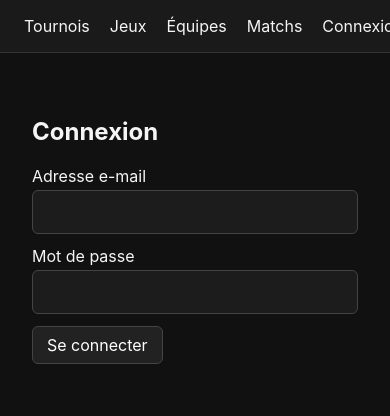
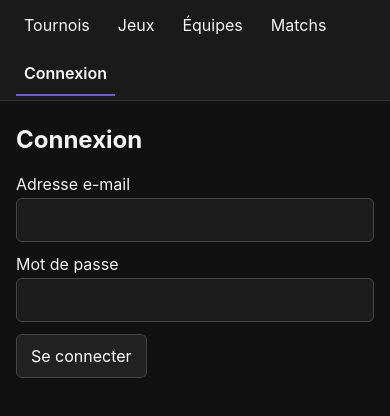
Before and after one commit to Redaskz/Projet-Arena, a React (Vite) app in the folder frontend/: page /login in a window 390 px wide. Shown: the top 416 px of the page. Built offline with nearby package versions, Linux system fonts and the light colour scheme.

Commit message:
fix(responsive): barre de nav repliable, cibles tactiles 44px, tableaux et titres sans débordement en mobile

```diff
--- a/frontend/src/index.css
+++ b/frontend/src/index.css
@@ -1,3 +1,10 @@
+/*
+  Styles globaux, appliqués à toutes les pages.
+  Responsive : on écrit d'abord pour tous les écrans, puis on ajuste sous
+  640px (téléphones). 640px est le même seuil que .card-grid dans Card.css :
+  un seul point de rupture pour tout le site, plus simple à expliquer et à
+  tester (360px = mobile, 768px = tablette).
+*/
 :root {
   font-family:
     Inter, system-ui, -apple-system, BlinkMacSystemFont, "Segoe UI",
@@ -24,6 +31,12 @@ body {
   background: #111111;
 }
 
+/* Une image (jaquette, logo) ne doit jamais être plus large que son parent,
+   sinon elle pousse toute la page vers la droite sur un petit écran. */
+img {
+  max-width: 100%;
+}
+
 a {
   color: inherit;
   text-decoration: none;
@@ -33,6 +46,22 @@ button,
 input,
 select {
   font: inherit;
+  /* Même protection que pour les images : un champ ou un bouton ne peut pas
+     dépasser la largeur de son conteneur. */
+  max-width: 100%;
+}
+
+/*
+  44px : taille minimale recommandée pour qu'un doigt touche la bonne cible.
+  Règle globale plutôt que page par page : tous les boutons et champs du site
+  en profitent, y compris ceux des pages des autres membres, sans toucher à
+  leurs fichiers. Les cases à cocher et boutons radio sont exclus : les
+  étirer à 44px de haut les déformerait.
+*/
+button,
+select,
+input:not([type="checkbox"]):not([type="radio"]) {
+  min-height: 44px;
 }
 
 button {
@@ -45,10 +74,26 @@ main {
   padding: 32px 0;
 }
 
+/*
+  Filet de sécurité : Layout.tsx fournit déjà le <main> de la page. Si une page
+  ajoute son propre <main>, les marges s'additionnent et la zone utile perd
+  32px de plus (296px au lieu de 328px sur un écran de 360px). Le <main>
+  intérieur prend alors toute la place du premier. La vraie correction reste
+  de remplacer ce <main> par un <section> dans la page concernée.
+*/
+main main {
+  width: 100%;
+  padding: 0;
+}
+
 h1,
 h2,
 h3 {
   margin-top: 0;
+  /* Un titre fait d'un seul long mot (nom de tournoi, de joueur) dépassait
+     de l'écran en mobile. break-word ne coupe le mot que s'il ne tient pas
+     entier sur la ligne : les titres normaux ne changent pas. */
+  overflow-wrap: break-word;
 }
 
 section {
@@ -57,19 +102,40 @@ section {
 
 nav {
   display: flex;
+  /* wrap : sur un téléphone, les 5 liens ne tiennent pas sur une ligne.
+     Sans wrap, le dernier sortait de l'écran et toute la page défilait
+     horizontalement. Avec wrap, ils passent sur une deuxième ligne. */
+  flex-wrap: wrap;
   align-items: center;
-  gap: 20px;
-  padding: 16px 24px;
+  gap: 4px 12px;
+  padding: 8px 24px;
   background: #1a1a1a;
   border-bottom: 1px solid #333333;
 }
 
 nav a {
+  /* inline-flex + min-height : la zone cliquable fait 44px de haut, pas
+     seulement la hauteur du texte (21px), et le texte reste centré. */
+  display: inline-flex;
+  align-items: center;
+  min-height: 44px;
+  padding: 0 8px;
+  /* Bordure transparente réservée : quand le lien devient actif, elle se
+     colore sans décaler le texte d'un pixel. */
+  border-bottom: 2px solid transparent;
   transition: opacity 0.2s ease;
 }
 
 nav a:hover {
   opacity: 0.75;
+}
+
+/* NavLink (React Router) ajoute la classe "active" au lien de la page
+   affichée : l'utilisateur sait où il se trouve, utile quand le menu passe
+   sur deux lignes en mobile. */
+nav a.active {
+  border-bottom-color: #6c5ce7;
+  font-weight: 600;
 }
 
 button {
@@ -110,6 +176,31 @@ td {
   text-align: left;
 }
 
+td {
+  /* Un nom d'équipe sans espace ("xXDarkSasukeXx") ne pouvait pas passer à
+     la ligne et élargissait le tableau au-delà de l'écran. "anywhere"
+     autorise la coupure au milieu du mot, en dernier recours seulement. */
+  overflow-wrap: anywhere;
+}
+
 th {
   background: #1a1a1a;
 }
+
+@media (max-width: 640px) {
+  nav {
+    /* On récupère de la place horizontale pour les liens. */
+    padding: 4px 16px;
+  }
+
+  main {
+    padding: 24px 0;
+  }
+
+  /* Padding réduit : sur un tableau de 7 colonnes, 10px de chaque côté
+     coûtent 140px, presque la moitié d'un écran de 360px. */
+  th,
+  td {
+    padding: 8px 6px;
+  }
+}
```
